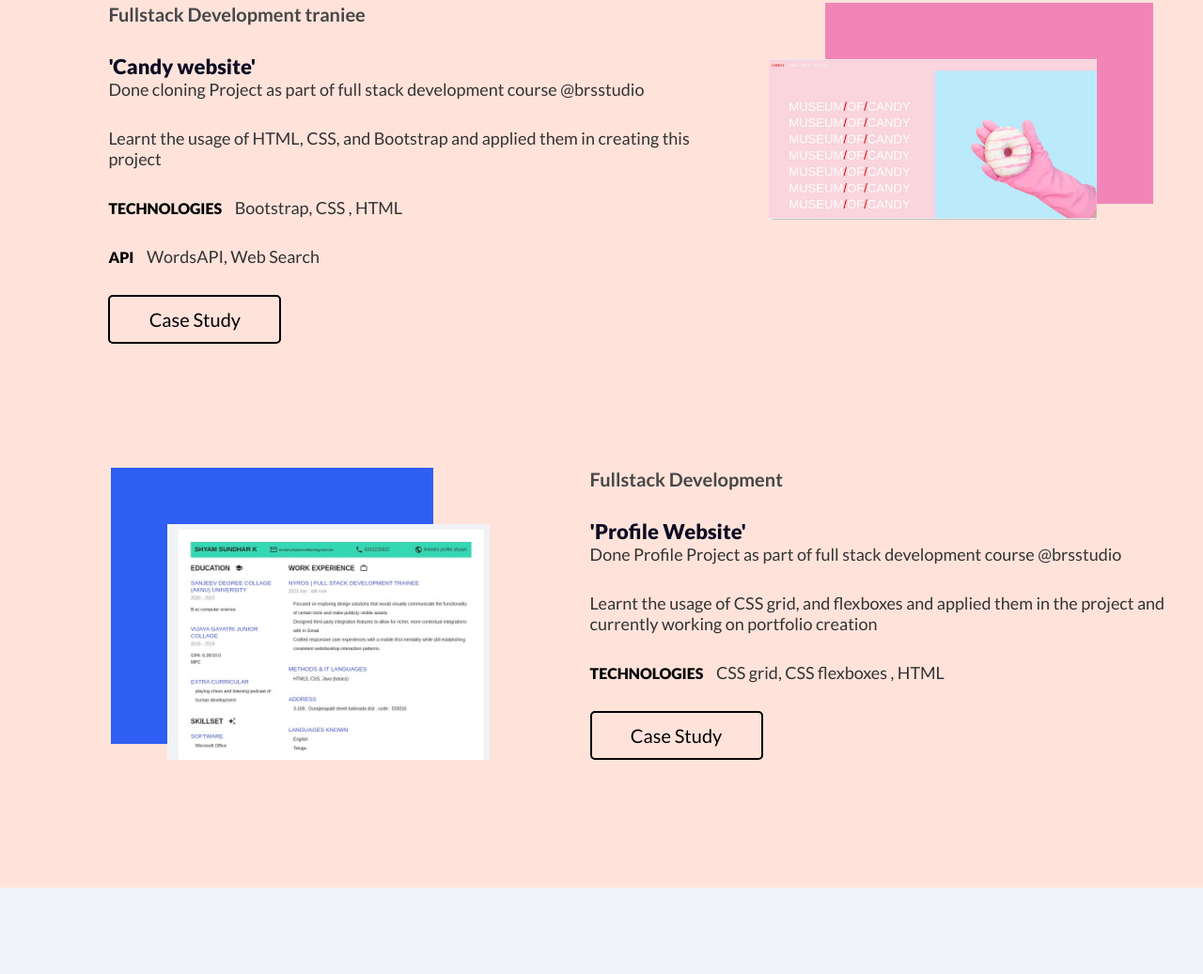
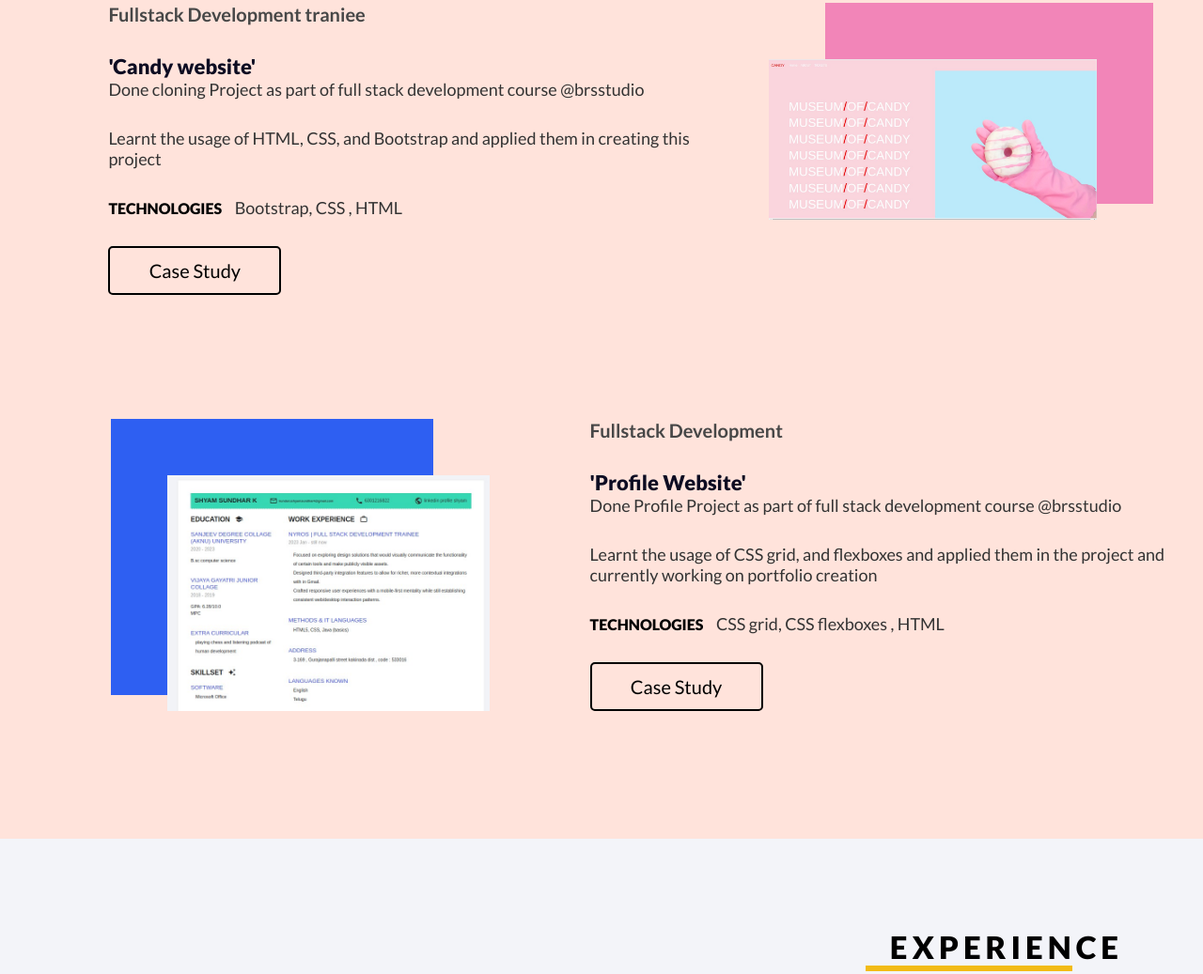
Before and after one commit to Shyam-brs/shyam-portfolio, a plain HTML site: page index.html in a window 1280 px wide. Shown: the part 1606-2643 px from the top of the page at 94% size. Drawn offline with Linux system fonts and the light colour scheme.

Commit message:
Update index.html

```diff
--- a/index.html
+++ b/index.html
@@ -121,7 +121,6 @@
 						<p>Done cloning Project as part of full stack development course @brsstudio</p>
 						<p>Learnt the usage of HTML, CSS, and Bootstrap and applied them in creating this project</p>
 						<p><span>Technologies</span> Bootstrap, CSS , HTML</p>
-						<p><span>API</span> WordsAPI, Web Search</p>
 						<a href="casestudy3.html" target="blank" class="view_web_btn">Case Study</a>
 					</div>
 				</div>
```
